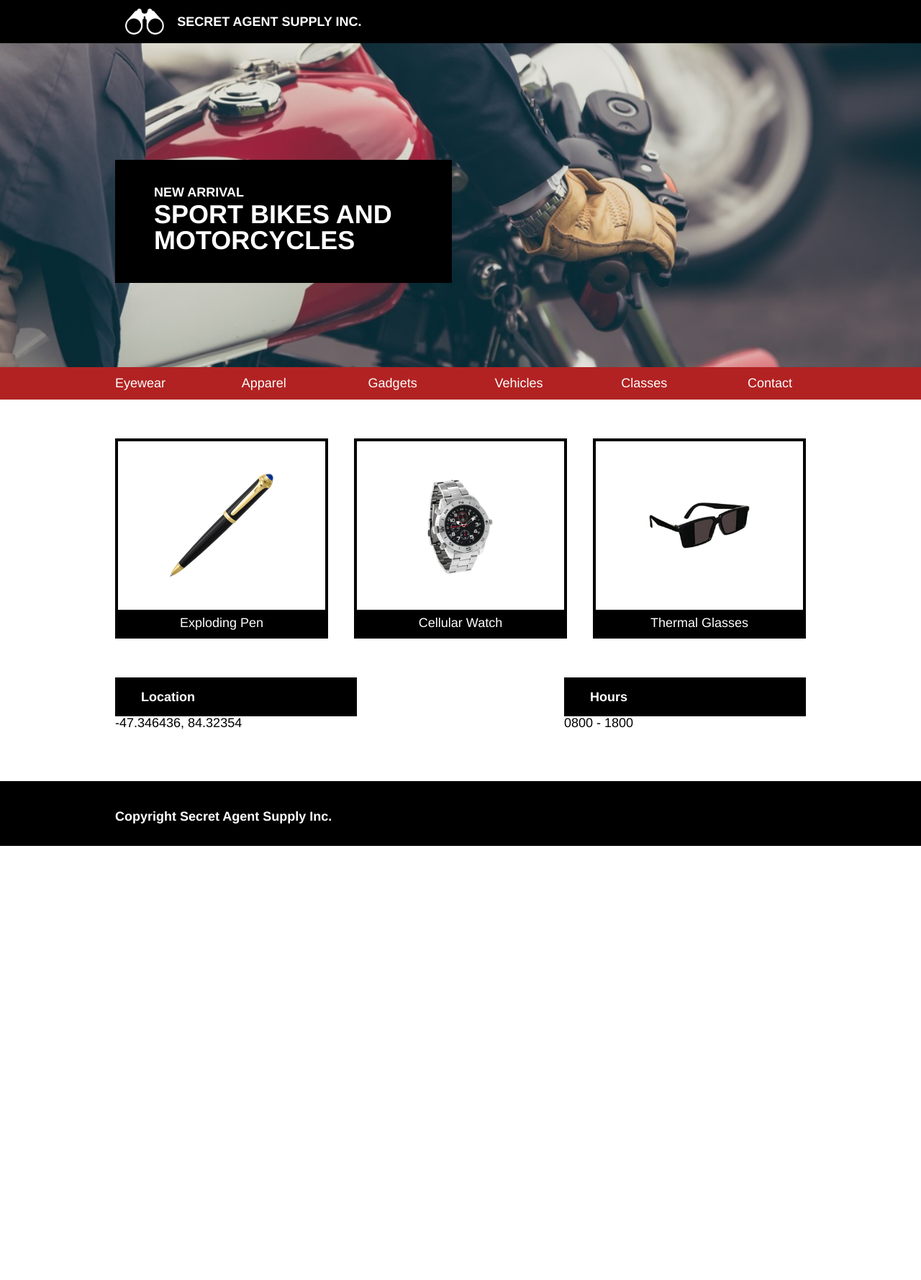
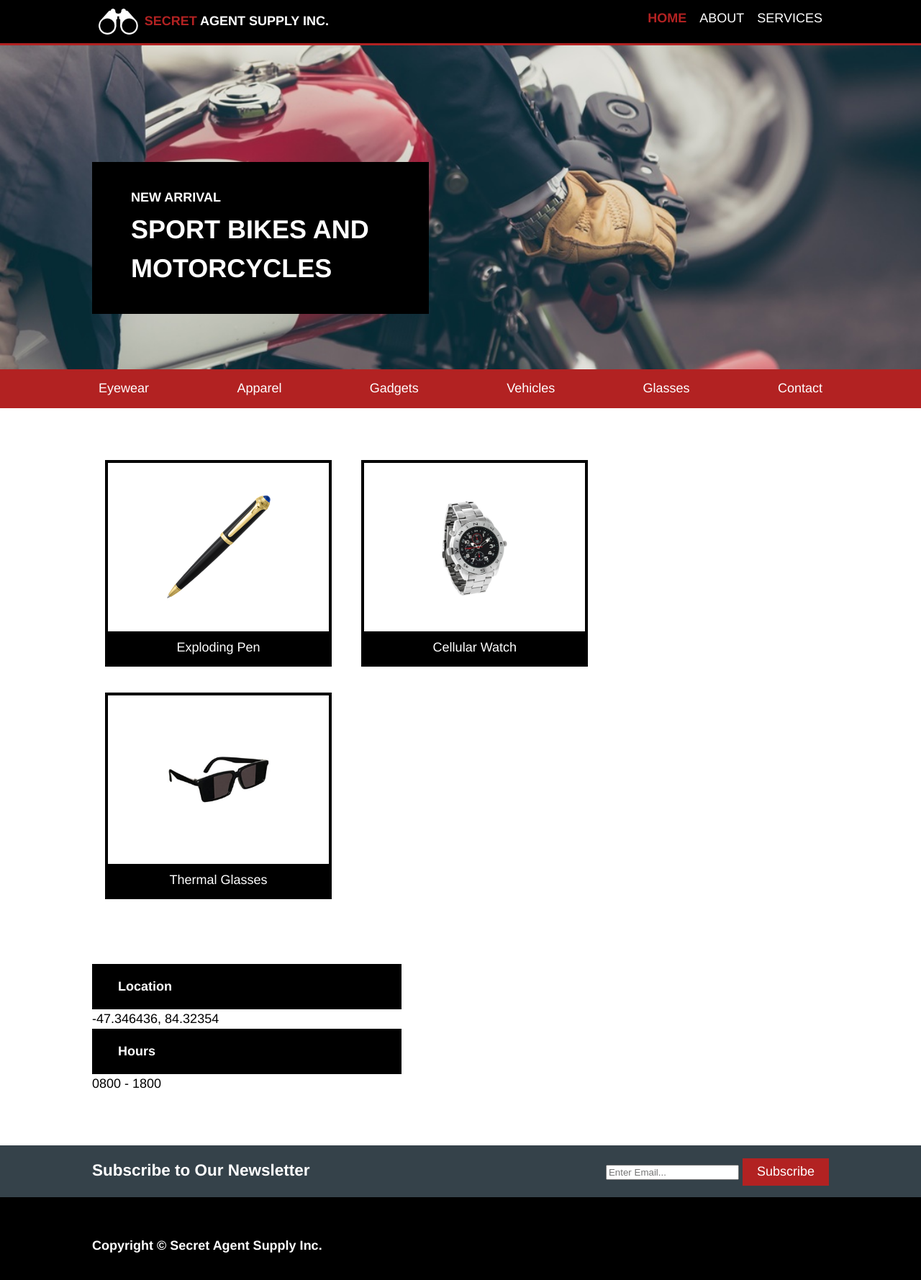
Before and after one commit to TriinPersidski/SecretAgentSupply, a plain HTML site: page index.html in a window 1280 px wide. Shown: the whole page at 72% size. Before the commit the page ends 1175 px from the top, so only its background shows below. Drawn offline with Linux system fonts and the light colour scheme.

Commit message:
working on responsive design, still issues

```diff
--- a/index.html
+++ b/index.html
@@ -2,32 +2,44 @@
 <html>
   <head>
     <meta charset="utf-8">
-    <title>Secret Agent Supply Inc.</title>
+    <title>Secret Agent Supply Inc. | Home</title>
     <link href="./resources/css/reset.css" type="text/css" rel="stylesheet">
     <link href="./resources/css/style.css" type="text/css" rel="stylesheet">
     <meta name="viewport" content="width=device-width, initial-scale=1.0">
+    <meta name="description" content="Secret Agent Supplies">
+    <meta name="keywords" content="Agent pen, Eyewear, agent apparel, gadgets">
+    <meta name="author" content="Positive 3 Creative Agency">
   </head>
 
   <body>
     <header>
-      <div class="company">
-        <div class="container">
-          <img src="./resources/images/logo-binocular.png" alt="logo-secret-agent" />
-          <h1> SECRET AGENT SUPPLY INC.</h1>
+      <div class="container">
+        <div id="branding">
+          <div class="logo">
+            <img src="./resources/images/logo-binocular.png" alt="logo-secret-agent" />
+          </div>
+          <h1><span class="highlight">SECRET</span> AGENT SUPPLY INC.</h1>
         </div>
+        <nav id="top-nav">
+          <ul>
+            <li class="current"><a href="index.html">Home</a></li>
+            <li><a href="about.html">About</a></li>
+            <li><a href="services.html">Services</a></li>
+          </ul>
+        </nav>
       </div>
     </header>
 
     <main>
       <!-- Main Banner -->
-      <div class="main-banner">
+      <section id="showcase">
         <div class="container">
           <div class="headline">
             <h4>NEW ARRIVAL</h4>
             <h1>SPORT BIKES AND MOTORCYCLES</h1>
           </div>
         </div>
-      </div>
+      </section>
        <!-- Navigation Bar -->
       <section>
         <nav>
@@ -36,7 +48,7 @@
             <li><a href="#">Apparel</a></li>
             <li><a href="#">Gadgets</a></li>
             <li><a href="#">Vehicles</a></li>
-            <li><a href="#">Classes</a></li>
+            <li><a href="#">Glasses</a></li>
             <li><a href="#">Contact</a></li>
           </ul>
           <!-- mobile-nav container -->
@@ -46,23 +58,23 @@
         </nav>
       </section>
 
+
       <!-- Product and Business Info -->
-
-        <div class="container">
-          <div class="products">
-            <div class="product pen">
+        <div id="boxes">
+          <div class="container">
+            <div class="box pen">
               <div class="product-image">
                 <img src="./resources/images/pen.png" alt="exploding-pen" />
               </div>
               <figcaption>Exploding Pen</figcaption>
             </div>
-            <div class="product watch">
+            <div class="box watch">
               <div class="product-image">
                 <img src="./resources/images/watch.png" alt="cellular-watch" />
               </div>
               <figcaption>Cellular Watch</figcaption>
             </div>
-            <div class="product glasses">
+            <div class="box glasses">
                 <div class="product-image">
                   <img src="./resources/images/glasses.png" alt="thermal-glasses" />
                 </div>
@@ -71,23 +83,35 @@
           </div>
         </div>
 
-        <div class="container">
-          <div class="business-info">
-            <div class="info">
+        <section id="business-info">
+          <div class="container">
+            <div class="info location">
               <h1>Location</h1>
               <p>-47.346436, 84.32354</p>
             </div>
-            <div class="info">
+            <div class="info hours">
               <h1>Hours</h1>
               <p>0800 - 1800</p>
             </div>
           </div>
-        </div>
+        </section>
+
+        <!-- Newsletter  -->
+        <section id="newsletter">
+          <div class="container">
+            <h1> Subscribe to Our Newsletter</h1>
+            <form>
+              <input type="email" placeholder="Enter Email..."/>
+              <button type="submit" class="button_1">Subscribe</button>
+            </form>
+          </div>
+        </section>
       </main>
+
 <!-- Footer -->
     <footer>
       <div class="container">
-        <h4>Copyright Secret Agent Supply Inc.</h4>
+        <h4>Copyright &copy; Secret Agent Supply Inc.</h4>
       </div>
     </footer>
   </body>
--- a/resources/css/style.css
+++ b/resources/css/style.css
@@ -1,79 +1,144 @@
 html, body {
-  font-family: Helvetica, sans-serif;
+  font-family: Helvetica, Arial, sans-serif;
   font-size: 18px;
+  line-height: 1.5;
   margin: 0;
   padding: 0;
   background-color: white;
 }
 
+/* All on one line */
+/* font: 18px/1.5 Helvetica, Arial, sans-serif; */
+
+
+/* Global */
+
 .container {
-  width: 960px;
-  margin: 0 auto;
-  }
-div {
-  display: block;
+  width: 80%;
+  margin: auto;
+  overflow: hidden;
 }
 
 h1, h4 {
   font-weight: bold;
 }
 
-/* header */
+ul {
+ margin: 0;
+ padding: 0;
+}
+
+.button_1 {
+  height: 38px;
+  background-color: firebrick;
+  border: 0;
+  padding-left: 20px;
+  padding-right: 20px;
+  color: white;
+  font-family: Helvetica;
+  font-size: 1rem;
+}
+
+.dark {
+  padding: 15px;
+  background-color: #35424a;
+  color: white;
+  margin-top: 10px;
+  margin-bottom: 10px;
+}
+
+/* Header */
 
 header {
   background-color: black;
   color: white;
-  margin: auto;
+  min-height: 3rem;
+  border-bottom: firebrick 3px solid;
+  }
+
+header #top-nav a {
+  color: white;
+  text-decoration: none;
+  text-transform: uppercase;
+  font-size: 1rem;
+}
+
+#top-nav ul {
+ float: right;
+ margin-top: 0px;
+ text-align: center;
+ }
+
+header #top-nav li {
+  display: inline;
+  padding: 0 0.5rem 0 0.5rem;
+  background-color: black;
+}
+
+#branding h1 {
+  float: left;
+  display: inline-block;
+  border: 0px solid white;
+  text-align: center;
+  margin-top: 0.25rem;
+}
+
+#branding img {
+  border: 0px solid white;
+  display: block;
+  height: 2rem;
+  padding-left: 0.5rem;
+  padding-right: 0.5rem;
+  float: left;
+}
+
+
+header .highlight, header #top-nav .current a {
+  color: firebrick;
+  font-weight: bold;
+}
+
+header #top-nav a:hover {
+  color: gray;
+  font-weight: normal;
 }
 
 header .container {
-  padding: 0.66rem 0 0.66rem 0.5rem;
-  display: flex;
-  align-items: center;
-}
-
-header img {
-  height: 2rem;
-  padding-left: 0.5rem;
-  padding-right: 1rem;
+  padding: 0.66rem 0.5rem 0.66rem 0.5rem;
   }
 
 /* Main-banner */
 
 main {
   width: 100%;
-  margin: 0 auto;
+  margin: auto;
 }
 
-.main-banner {
+#showcase {
+  min-height: 25rem;
   background-image: url("../images/moto.jpeg");
   background-color: red;
-  background-repeat: no-repeat;
+  background-repeat: no-repeat 0 -200px;
   background-position: center;
   background-size: cover;
-  height: 25rem;
+  text-align: left;
+  color: white;
+}
+
+#showcase h1 {
+  margin-top: 0.25rem;
+  font-size: 2rem;
+  margin-bottom: 0rem;
   }
 
 .headline {
-  color: white;
   background-color: black;
+  padding: 2rem 3rem;
+  margin-top: 9rem;
   width: 20rem;
-  position: relative;
-  top: 9rem;
-  padding: 2rem 3rem;
-}
-
- .headline h1, h4 {
-  display: block;
-  }
-
-.headline h1 {
-  font-size: 2rem;
-  margin: 0.25rem 0;
   }
 
   /* Navigation Bar */
-
 
 .mobile-nav {
   display: none;
@@ -83,44 +148,45 @@ main {
   background-color: firebrick;
   }
 
-ul {
+nav ul {
   list-style-type: none;
   overflow: hidden;
   display: flex;
   justify-content: space-between;
   }
 
-li {
+nav li {
   display: inline-block;
-  padding: 0.75rem 0;
-  width: 4.5rem;
+  padding: 0.75rem 0.5rem;
   }
 
-li a {
+nav li a {
   color: white;
   text-decoration: none;
 }
 
   /* Change the link color on hover */
-li a:hover {
+nav li a:hover {
   background-color: white;
   color: firebrick;
-    padding: 0.75rem 1rem;
+  padding: 1rem 1rem;
 }
 
+/* boxes*/
 
-  /* Product list */
-
-.products, .business-info {
-  margin: 3rem 0px 0px 0px;
+#boxes {
+  margin: 3rem 0 0 0;
+  max-width: 100%;
   display: flex;
+  flex-direction: row;
   justify-content: space-between;
   }
 
-.product {
+#boxes .box {
   width: 30%;
   border: 4px solid black;
-  text-align: center;
+  display: inline-block;
+  margin: 1rem;
   }
 
 .product-image {
@@ -129,11 +195,7 @@ li a:hover {
   display: flex;
   justify-content: center;
   align-items: center;
-  }
-
-img {
-  border-style: none;
-  max-width: 8rem;
+  border: 0px solid black;
   }
 
 figcaption {
@@ -143,40 +205,121 @@ figcaption {
   text-align: center;
   }
 
+#boxes .box img {
+  max-width: 8rem;
+}
+
 /* Business info */
 
-.info {
-  width: 35%;
+#business-info {
+  width: 100%;
   display: flex;
-  flex-direction: column;
+  margin-top: 4rem;
   }
 
 .info h1 {
+  width: 35%;
   color: white;
   background-color: black;
   padding: 1rem 2rem;
 }
 
-/* Footer */
+/* Services Quote form */
 
-footer {
-  margin-top: 4rem;
-  height: 5rem;
-  background-color: black;
-  color: white;
-  padding: 0rem 0px;
+ul#services li {
+  list-style: none;
+  padding: 20px;
+  border: #cccccc solid 1px;
+  margin-bottom: 5px;
+  background: #e6e6e6;
 }
 
-footer h4 {
-  padding-top: 2.25rem;
+/* Newsletter section */
+
+#newsletter {
+ width: 100%;
+ height: 200px;
+ margin: 0;
+ max-height: 4rem;
+ color: white;
+ background-color: #35424a;
+ text-align: center;
+ margin-top: 4rem;
+}
+
+#newsletter h1 {
+  margin-top: 1rem;
+  margin-bottom: 1rem;
+  font-size: 1.25rem;
+  float: left;
+  }
+
+#newsletter form {
+float: right;
+margin-top: 1rem;
+margin-bottom: 1rem;
+}
+
+#newsletter input(type="email") {
+padding: 0.25rem;
+height: 4rem;
+width: 15.625rem;
+}
+
+/* footer */
+
+footer{
+  height: 7rem;
+  padding-top: 3rem;
+  margin-top: 0rem;
+  color: white;
+  background-color: black;
   text-align: left;
   }
 
-/* Media Queries */
+/* About Page */
+/* Sidebar */
 
-@media only screen and (max-width: 1024px) {
+aside #sidebar {
+  float:right;
+  width: 30%;
+  margin-top: 10px;
+}
+
+aside#sedebar .quote input, aside#sidebar .quote textarea {
+  width: 90%;
+  padding: 5px;
+}
+/* Main col */
+
+article #main-col {
+  float: left;
+  width: 65%;
+  }
+
+/* Media Query */
+
+  @media only screen and (max-width:960px) {
    body {
     font-size: 1rem;
+    }
+    header #branding,
+    header .nav-top,
+    header .nav-top li,
+    #newsletter h1,
+    #newsletter form,
+    #boxes .box,
+    article#main-col,
+    article#sidebar {
+      float: none;
+      text-align: center;
+      width: 100%;
+    }
+    header {
+      padding-bottom: 20px;
+    }
+    #showcase h1 {
+      margin-top: 40px;
     }
     .desktop-nav {
       display: none;
@@ -188,30 +331,33 @@ footer h4 {
       text-align: center;
       font-size: 1.25rem;
     }
-  .container.products {
-    max-width: 80%;
-    margin: 0 auto;
+    #newsletter {
+      height: 100%;
+      margin-bottom: 4rem;
     }
-  .product, .figcaption, .info {
-    width: 47%;
+    #newsletter button, .quote button {
+      display: block;
+      width: 100%;
+      height: auto;
+      padding: 1rem;
     }
-
-  .glasses {
-    visibility: hidden;
-    clear: both;
-    display: none;
+    #newsletter form input(type="email"), .quote input, .quote textarea {
+      width: 100%;
+      margin-bottom: 1rem;
     }
   }
 
+/* Media query for mobile */
 
   @media only screen and (max-width: 470px) {
-header {
-
+  body {
+    width: 100%;
+    margin: auto;
 }
-  header h1 {
-   visibility: hidden;
+    header #branding h1 {
+     display: none;
    }
-  .main-banner {
+    #showcase {
       height: 15rem;
     }
     .headline {
@@ -219,9 +365,7 @@ header {
       top: 9.4rem;
       padding: 1rem 2rem;
       margin: 0 auto;
-    display: flex;
-    flex-direction: column;
-
+      float: left;
     }
     .headline h4 {
       font-size: 0.77rem;
@@ -234,21 +378,23 @@ header {
     .container {
       width: 90%;
     }
-  .products, .business-info {
+    .boxes, #business-info {
      display: flex;
       width: 100%;
       height: auto;
     }
+    .product-image {
+      min-width: 90%;
+    }
+
     .product.figcaption {
       width: 100%;
-    display: flex;
-    flex-direction: column;
-    align-items: center;
+
     }
     .watch, .glasses {
-    visibility: hidden;
+      display: none;
     }
-  .business-info {
+    #business-info {
       display: flex;
       flex-direction: column;
 
```
Also changed, not shown: about.html (added, +73 -0 lines), services.html (added, +101 -0 lines). Lines whose indentation alone changed are shown as unchanged.
